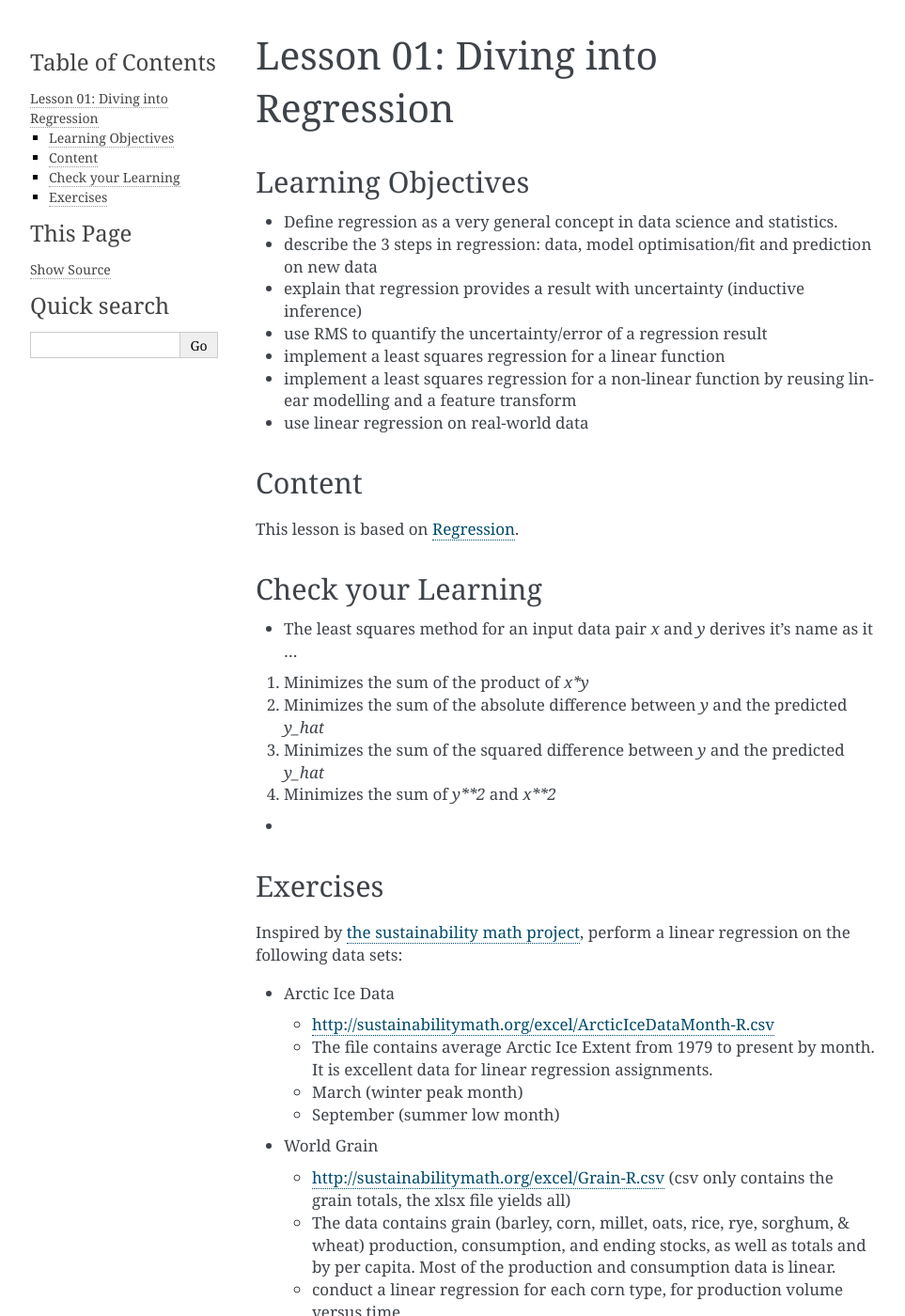
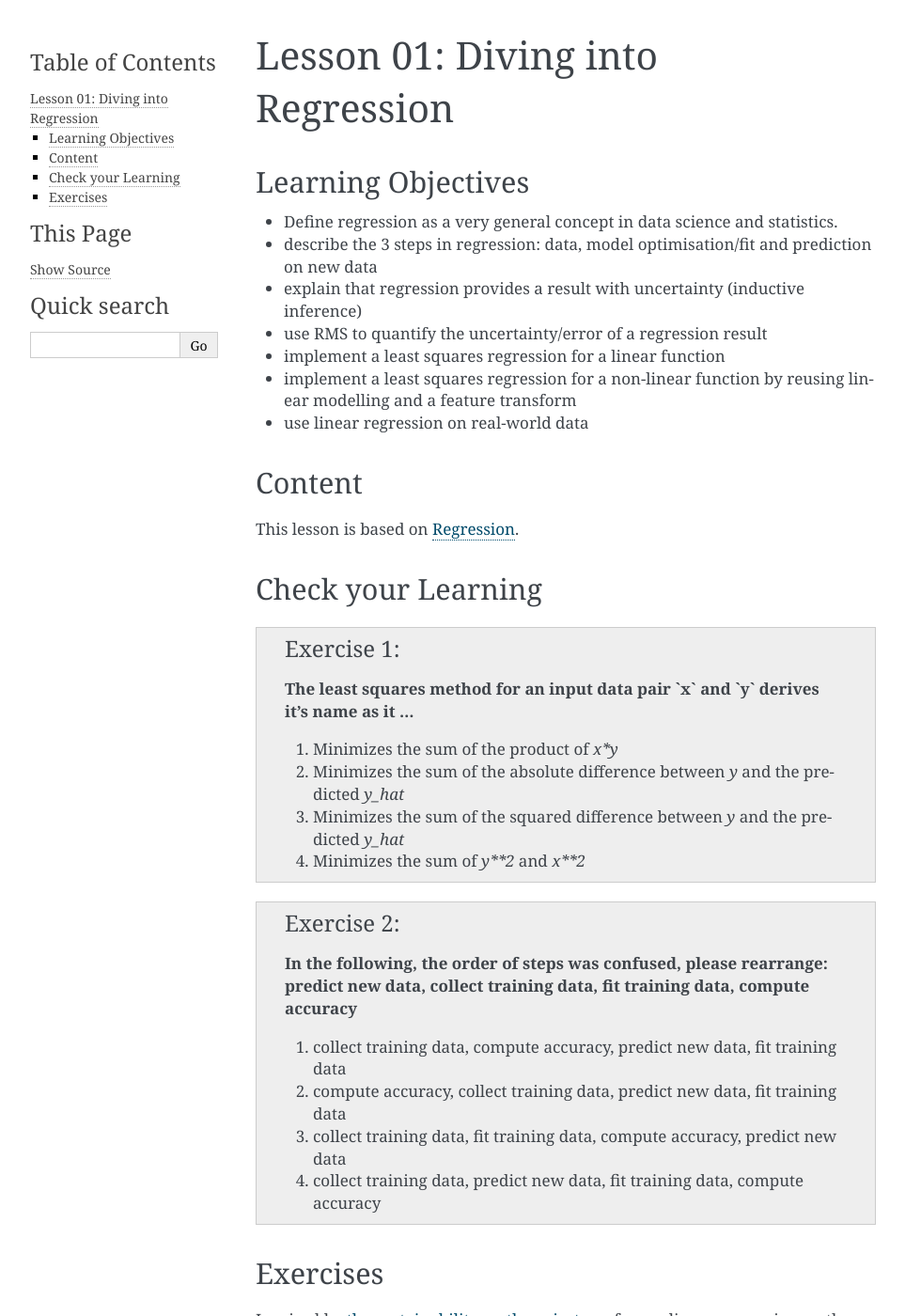
Before and after one commit to deeplearning540/deeplearning540.github.io, a Sphinx documentation site: the page built from source/module-01/content.rst, in a window 1280 px wide and 1400 px high. Shown: the whole window at 94% size, without its empty margins (148-1111 px from the left). Built offline with Sphinx 7.4.7, drawn with Linux system fonts in a browser that asks for light colours.

Commit message:
first lesson finished

```diff
--- a/source/module-01/content.rst
+++ b/source/module-01/content.rst
@@ -1,8 +1,8 @@
 Lesson 01: Diving into Regression
----------------------------------
+*********************************
 
 Learning Objectives
-~~~~~~~~~~~~~~~~~~~
+===================
 
 * Define regression as a very general concept in data science and statistics.
 * describe the 3 steps in regression: data, model optimisation/fit and prediction on new data
@@ -14,25 +14,36 @@ Learning Objectives
 
 
 Content
-~~~~~~~
+=======
 
 This lesson is based on `Regression <https://carpentries-incubator.github.io/machine-learning-novice-sklearn/02-regression/index.html>`_.
 
 
 Check your Learning
-~~~~~~~~~~~~~~~~~~~
+===================
 
-* The least squares method for an input data pair `x` and `y` derives it's name as it ...
+.. admonition:: Exercise 1
 
-1. Minimizes the sum of the product of `x*y`
-2. Minimizes the sum of the absolute difference between `y` and the predicted `y_hat`
-3. Minimizes the sum of the squared difference between `y` and the predicted `y_hat`
-4. Minimizes the sum of `y**2` and `x**2`
+   **The least squares method for an input data pair `x` and `y` derives it's name as it ...**
 
-*
+   1. Minimizes the sum of the product of `x*y`
+   2. Minimizes the sum of the absolute difference between `y` and the predicted `y_hat`
+   3. Minimizes the sum of the squared difference between `y` and the predicted `y_hat`
+   4. Minimizes the sum of `y**2` and `x**2`
+
+.. admonition:: Exercise 2
+
+   **In the following, the order of steps was confused, please rearrange:**
+   **predict new data, collect training data, fit training data, compute accuracy**
+
+   1. collect training data, compute accuracy, predict new data, fit training data
+   2. compute accuracy, collect training data, predict new data, fit training data
+   3. collect training data, fit training data, compute accuracy, predict new data
+   4. collect training data, predict new data, fit training data, compute accuracy
+
 
 Exercises
-~~~~~~~~~
+=========
 
 Inspired by `the sustainability math project <http://sustainabilitymath.org/statistics-materials/>`_, perform a linear regression on the following data sets:
 
```
